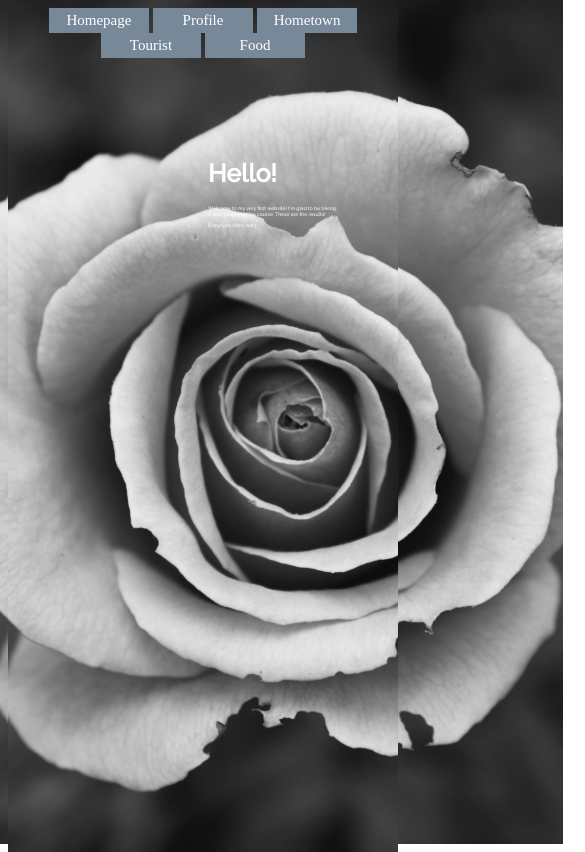
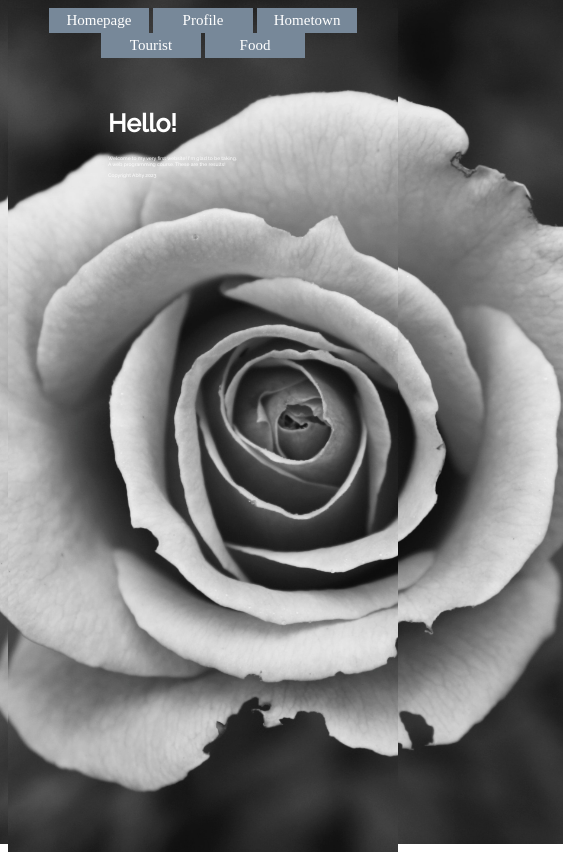
Before and after one commit to ahhbiasa/ahhbiasa.github.io, a plain HTML site: page quiz1.html in a window 390 px wide. Shown: the top 852 px of the page, 585 px wide, since content can reach past the window. Drawn offline with Linux system fonts and the light colour scheme; a web font is replaced by a local one.

Commit message:
Updated margins in content

```diff
--- a/quiz1.html
+++ b/quiz1.html
@@ -104,8 +104,8 @@
             }
             .contents{
                 width: 700px;
-                margin-left: 200px;
-                margin-top: 100px;
+                margin-left: 100px;
+                margin-top: 50px;
             }
         }
     </style>
```
